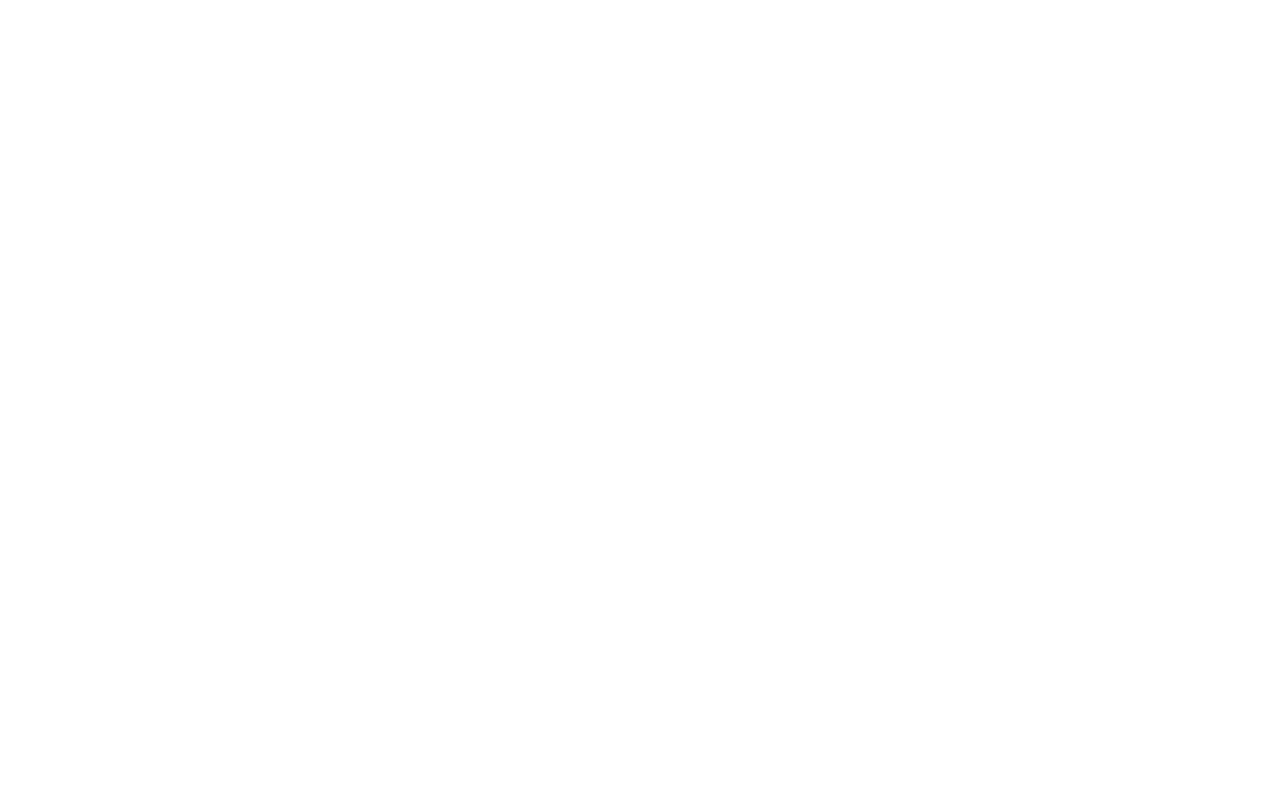
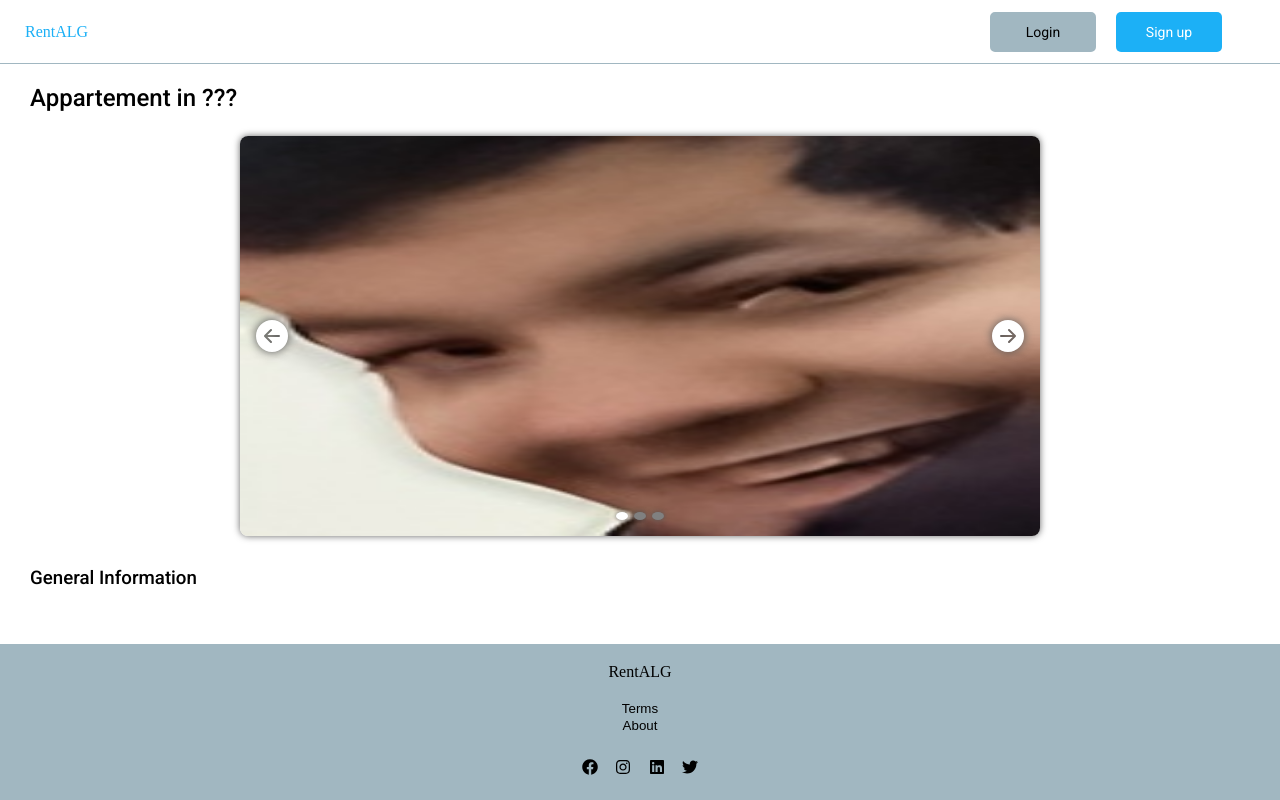
Before and after one commit to AymenBenyoub/RentALG, a React (Vite) app in the folder client/: page /listings in a window 1280 px wide. Before the commit this address had no page. Built offline with nearby package versions, Linux system fonts and the light colour scheme; the HTML template or start-up script is replaced by a standard one; a web font is replaced by a local one.

Commit message:
added carousel component

```diff
--- a/client/src/App.jsx
+++ b/client/src/App.jsx
@@ -3,7 +3,7 @@ import Home from "./Routes/Home";
 import Login from "./Routes/Login";
 import Signup from "./Routes/Signup";
 import Bookings from "./Routes/Bookings";
-
+import ListingDetails from "./Routes/ListingDetails";
 function App() {
   return (
     <>
@@ -12,6 +12,7 @@ function App() {
         <Route path="/login" element={<Login />} />
         <Route path="/signup" element={<Signup />} />
         <Route path="bookings" element={<Bookings />} />
+        <Route path="listings" element={<ListingDetails />} />
       </Routes>
     </>
   );
--- a/client/src/Components/Footer.jsx
+++ b/client/src/Components/Footer.jsx
@@ -15,7 +15,7 @@ function Footer() {
       <div className="modals-container">
         <TextModal modalTitle={"Terms"} modalContent={TOS} />
 
-        <TextModal modalTitle={"About"} modalContent={"FUCK YOU! 🖕🖕🤬😡"} />
+        <TextModal modalTitle={"About"} modalContent={"😀😀😀"} />
 
         <div className="footer-icons">
           <FaFacebook />
--- /dev/null
+++ b/client/src/Components/ImageCarousel.jsx
@@ -0,0 +1,78 @@
+/* eslint-disable react/prop-types */
+// /* eslint-disable react/prop-types */
+// import { useState } from "react";
+
+// // eslint-disable-next-line react/prop-types
+// const ImageCarousel = ({ images }) => {
+//   const [currentImageIndex, setCurrentImageIndex] = useState(0);
+
+//   const nextImage = () => {
+//     setCurrentImageIndex((prevIndex) => (prevIndex + 1) % images.length);
+//   };
+
+//   const prevImage = () => {
+//     setCurrentImageIndex(
+//       (prevIndex) => (prevIndex - 1 + images.length) % images.length
+//     );
+//   };
+
+//   return (
+//     <div className="image-carousel">
+//       <button onClick={prevImage}>Previous</button>
+//       <img src={images[currentImageIndex]} alt="Property Image" />
+//       <button onClick={nextImage}>Next</button>
+//     </div>
+//   );
+// };
+
+// export default ImageCarousel;
+// ImageCarousel.js
+import { useState } from "react";
+import { BsArrowLeftCircleFill, BsArrowRightCircleFill } from "react-icons/bs";
+
+const ImageCarousel = ({ images }) => {
+  const [slide, setSlide] = useState(0);
+
+  const nextSlide = () => {
+    setSlide(slide === images.length - 1 ? 0 : slide + 1);
+  };
+
+  const prevSlide = () => {
+    setSlide(slide === 0 ? images.length - 1 : slide - 1);
+  };
+
+  return (
+    <div className="carousel">
+      <BsArrowLeftCircleFill onClick={prevSlide} className="arrow arrow-left" />
+      {images.map((item, idx) => {
+        return (
+          <img
+            src={item} // Accessing the image directly without .src
+            key={idx}
+            className={slide === idx ? "slide" : "slide slide-hidden"}
+            alt={`Slide ${idx}`}
+          />
+        );
+      })}
+      <BsArrowRightCircleFill
+        onClick={nextSlide}
+        className="arrow arrow-right"
+      />
+      <span className="indicators">
+        {images.map((_, idx) => {
+          return (
+            <button
+              key={idx}
+              className={
+                slide === idx ? "indicator" : "indicator indicator-inactive"
+              }
+              onClick={() => setSlide(idx)}
+            ></button>
+          );
+        })}
+      </span>
+    </div>
+  );
+};
+
+export default ImageCarousel;
--- a/client/src/Routes/ListingDetails.jsx
+++ b/client/src/Routes/ListingDetails.jsx
@@ -0,0 +1,29 @@
+import Header from "../Components/Header";
+import Footer from "../Components/Footer";
+import ImageCarousel from "../Components/ImageCarousel";
+import mus from "../Components/pics/mus.jpg";
+import horse from "../Components/pics/horse.jpg";
+import xd from "../Components/pics/xd.jpg";
+function listingDetails() {
+  const images = [mus, horse, xd];
+  return (
+    <>
+      <Header />
+      <div className="listing-details-page">
+        <div className="listing-details-page-images">
+          <h2>Appartement in ???</h2>
+          <ImageCarousel images={images} />
+        </div>
+        <div className="listing-details-container">
+          <div className="details">
+            <h3>General Information</h3>
+          </div>
+          <div className="bill"></div>
+        </div>
+      </div>{" "}
+      <Footer />
+    </>
+  );
+}
+
+export default listingDetails;
--- a/client/src/index.css
+++ b/client/src/index.css
@@ -2,7 +2,7 @@
 @import url("https://fonts.googleapis.com/css2?family=Chelsea+Market&family=Doppio+One&display=swap");
 @import url("https://fonts.googleapis.com/css2?family=Secular+One&display=swap");
 :root {
-  font-family: Inter, system-ui, Avenir, Helvetica, Arial, sans-serif;
+  font-family: Roboto;
   line-height: 1.5;
   font-weight: 400;
 
@@ -25,6 +25,7 @@ body {
   margin: 0;
   height: 100%;
 }
+
 .primary-btn {
   font-family: Roboto;
   font-size: var(--button-font-size);
@@ -70,6 +71,7 @@ nav {
   border-bottom: 1.5px solid var(--secondary-color);
   padding-bottom: 7px;
   margin-bottom: 100px;
+  z-index: 1;
 }
 
 .right-side-nav {
@@ -294,3 +296,80 @@ footer p {
   margin: 10px 0 0;
   font-size: 16px;
 }
+.carousel {
+  position: relative;
+  display: flex;
+  justify-content: center;
+  align-items: center;
+  width: 100%;
+  max-width: 800px;
+  height: 400px;
+  margin: 9px 0px 9px 0px;
+  transform: translateX(30%);
+}
+
+.slide {
+  border-radius: 0.5rem;
+  box-shadow: 0px 0px 7px #666;
+  width: 100%;
+  height: 100%;
+}
+
+.slide-hidden {
+  display: none;
+}
+
+.arrow {
+  position: absolute;
+  filter: drop-shadow(0px 0px 5px #555);
+  width: 2rem;
+  height: 2rem;
+  color: white;
+}
+
+.arrow:hover {
+  cursor: pointer;
+}
+
+.arrow-left {
+  left: 1rem;
+}
+
+.arrow-right {
+  right: 1rem;
+}
+
+.indicators {
+  display: flex;
+  position: absolute;
+  bottom: 1rem;
+}
+
+.indicator {
+  background-color: white;
+  height: 0.5rem;
+  width: 0.5rem;
+  border-radius: 100%;
+  border: none;
+  outline: none;
+  box-shadow: 0px 0px 5px #555;
+  margin: 0 0.2rem;
+  cursor: pointer;
+}
+
+.indicator-inactive {
+  background-color: grey;
+}
+.listing-details-page {
+  display: flex;
+  flex-direction: column;
+  h2 {
+    margin-top: 70px;
+    padding-top: 10px;
+    position: relative;
+  }
+  h2,
+  h3 {
+    margin-left: 30px;
+  }
+}
```
Also changed, not shown: client/src/data/TOS.js (renamed from client/src/static data/TOS.js).
